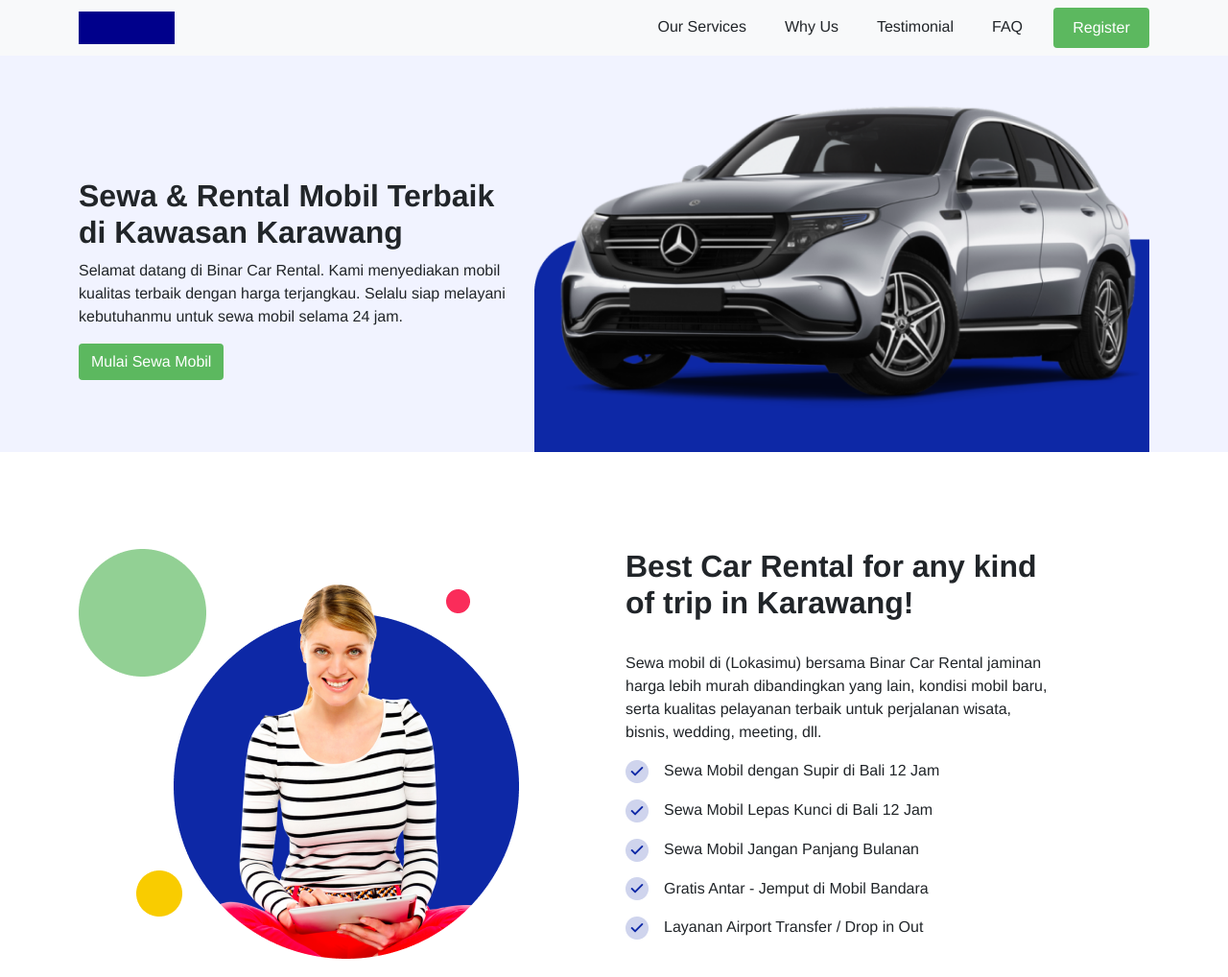
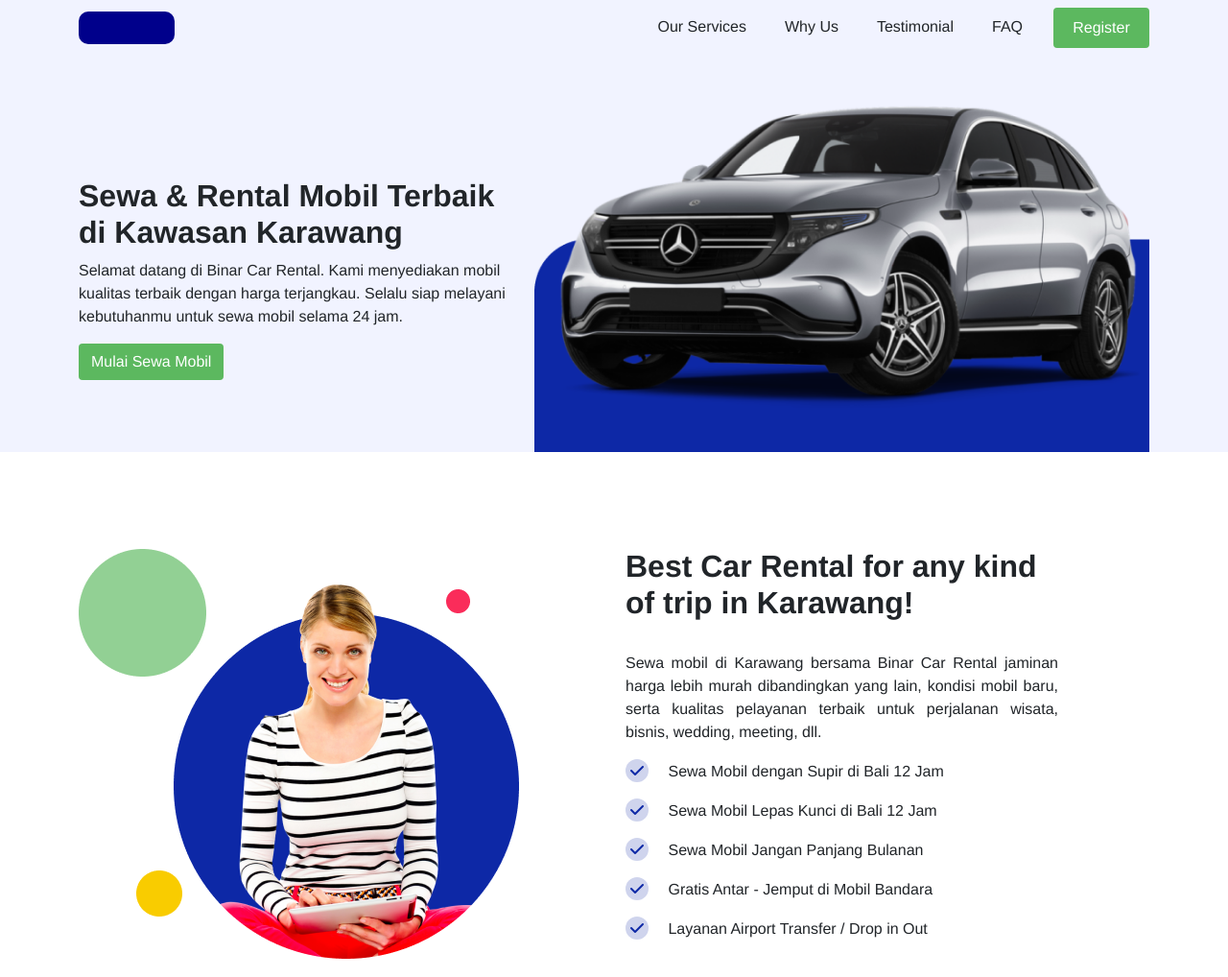
Before and after one commit to HaikalHdytullah/Binar-Chapter_1, a plain HTML site: page index.html in a window 1280 px wide. Shown: the top 1018 px of the page at 96% size. Drawn offline with nearby package versions, Linux system fonts and the light colour scheme.

Commit message:
Final upload

```diff
--- a/index.html
+++ b/index.html
@@ -40,9 +40,13 @@
     <div class="bg-header">
       <!-- Navbar -->
       <div class="nav-bar">
-        <nav class="navbar navbar-expand-lg fixed-top navbar-light bg-light">
+        <nav class="navbar navbar-expand-lg fixed-top navbar-light bg-header">
           <div class="container">
-            <a class="navbar-brand bg-darkblue px-5" href="./index.html"></a>
+            <a
+              class="navbar-brand bg-darkblue px-5"
+              href="./index.html"
+              style="border-radius: 10px"
+            ></a>
             <button
               class="navbar-toggler"
               type="button"
@@ -87,7 +91,7 @@
       </div>
 
       <!-- Main Section -->
-      <div class="container">
+      <div class="container d-flex">
         <div class="row">
           <div class="col-md-5 main-section-left">
             <h2>
@@ -98,7 +102,7 @@
               kualitas terbaik dengan harga terjangkau. Selalu siap melayani
               kebutuhanmu untuk sewa mobil selama 24 jam.
             </p>
-            <a href="#" class="btn btn-main-section text-white"
+            <a href="#" class="btn btn-main-section text-white mb-3"
               >Mulai Sewa Mobil</a
             >
           </div>
@@ -124,31 +128,41 @@
             <strong>Best Car Rental for any kind of trip in Karawang!</strong>
           </h2>
           <br />
-          <p>
-            Sewa mobil di (Lokasimu) bersama Binar Car Rental jaminan harga
-            lebih murah dibandingkan yang lain, kondisi mobil baru, serta
-            kualitas pelayanan terbaik untuk perjalanan wisata, bisnis, wedding,
-            meeting, dll.
+          <p style="text-align: justify">
+            Sewa mobil di Karawang bersama Binar Car Rental jaminan harga lebih
+            murah dibandingkan yang lain, kondisi mobil baru, serta kualitas
+            pelayanan terbaik untuk perjalanan wisata, bisnis, wedding, meeting,
+            dll.
           </p>
           <p>
-            <img src="./img/ceklis.png" class="me-3" alt="" />Sewa Mobil dengan
-            Supir di Bali 12 Jam
+            <span class="ceklis-box">
+              <i class="fas fa-check me-3 pt-1"></i>
+            </span>
+            Sewa Mobil dengan Supir di Bali 12 Jam
           </p>
           <p>
-            <img src="./img/ceklis.png" class="me-3" alt="" />Sewa Mobil Lepas
-            Kunci di Bali 12 Jam
+            <span class="ceklis-box">
+              <i class="fas fa-check me-3 pt-1"></i>
+            </span>
+            Sewa Mobil Lepas Kunci di Bali 12 Jam
           </p>
           <p>
-            <img src="./img/ceklis.png" class="me-3" alt="" />Sewa Mobil Jangan
-            Panjang Bulanan
+            <span class="ceklis-box">
+              <i class="fas fa-check me-3 pt-1"></i>
+            </span>
+            Sewa Mobil Jangan Panjang Bulanan
           </p>
           <p>
-            <img src="./img/ceklis.png" class="me-3" alt="" />Gratis Antar -
-            Jemput di Mobil Bandara
+            <span class="ceklis-box">
+              <i class="fas fa-check me-3 pt-1"></i>
+            </span>
+            Gratis Antar - Jemput di Mobil Bandara
           </p>
           <p>
-            <img src="./img/ceklis.png" class="me-3" alt="" />Layanan Airport
-            Transfer / Drop in Out
+            <span class="ceklis-box">
+              <i class="fas fa-check me-3 pt-1"></i>
+            </span>
+            Layanan Airport Transfer / Drop in Out
           </p>
         </div>
       </div>
@@ -334,15 +348,17 @@
     <!-- End of Testimony Section -->
 
     <!-- Banner Section -->
-    <div class="container banner-box text-light text-center p-5">
+    <div class="container">
+      <div class="banner-box text-light text-center p-5">
         <h1 class="fw-bold">Sewa Mobil di Karawang Sekarang</h1>
         <p class="w-50 mx-auto">
-        Lorem ipsum dolor sit amet consectetur, adipisicing elit. sed do eiusmod
-        tempor incididunt ut labore et dolore magna aliqua.
+          Lorem ipsum dolor sit amet consectetur, adipisicing elit. sed do
+          eiusmod tempor incididunt ut labore et dolore magna aliqua.
         </p>
         <a href="#" class="btn btn-banner-section text-white mt-4"
           >Mulai Sewa Mobil</a
         >
+      </div>
     </div>
     <!-- End of Banner Section -->
 
@@ -515,12 +531,12 @@
     <div class="container">
       <div class="footer">
         <div class="row">
-          <div class="col-lg-4">
+          <div class="col-lg-4 mb-1">
             <p>Jalan Suroyo No. 161 Mayangan Kota Probolinggo 672000</p>
             <p>binarcarrental@gmail.com</p>
             <p>081-233-334-808</p>
           </div>
-          <div class="col-lg-2">
+          <div class="col-lg-2 mb-3">
             <a
               class="text-dark fw-bold d-block mb-3"
               style="text-decoration: none"
@@ -546,7 +562,7 @@
               >FAQ</a
             >
           </div>
-          <div class="col-lg-4">
+          <div class="col-lg-4 mb-3">
             <p>Connect with us</p>
             <img src="./img/icon_facebook.png" class="me-3" alt="" />
             <img src="./img/icon_instagram.png" class="me-3" alt="" />
@@ -556,7 +572,11 @@
           </div>
           <div class="col-lg-2">
             <p>Copyright Binar 2022</p>
-            <a class="navbar-brand bg-darkblue px-5" href="#"></a>
+            <a
+              class="navbar-brand bg-darkblue px-5"
+              style="border-radius: 10px"
+              href="#"
+            ></a>
           </div>
         </div>
       </div>
--- a/script.js
+++ b/script.js
@@ -12,3 +12,24 @@ let slider = tns({
     },
   },
 });
+
+$(".owl-carousel").owlCarousel({
+  loop: true,
+  margin: 10,
+  responsiveClass: true,
+  responsive: {
+    0: {
+      items: 1,
+      nav: true,
+    },
+    600: {
+      items: 3,
+      nav: false,
+    },
+    1000: {
+      items: 5,
+      nav: true,
+      loop: false,
+    },
+  },
+});
--- a/style.css
+++ b/style.css
@@ -33,13 +33,16 @@ body {
   margin-top: 100px;
 }
 
-.ceklis {
-  border: 2px solid;
-  border-radius: 50%;
+.ceklis-box {
+  text-align: center;
+}
+.fa-check {
   width: 24px;
   height: 24px;
+  border-radius: 50%;
+  background-color: #cfd4ed;
   color: #0d28a6;
-  background-color: #cfd4ed;
+  outline: none;
 }
 
 .why-us__margin {
```
Lines whose indentation alone changed are shown as unchanged.
